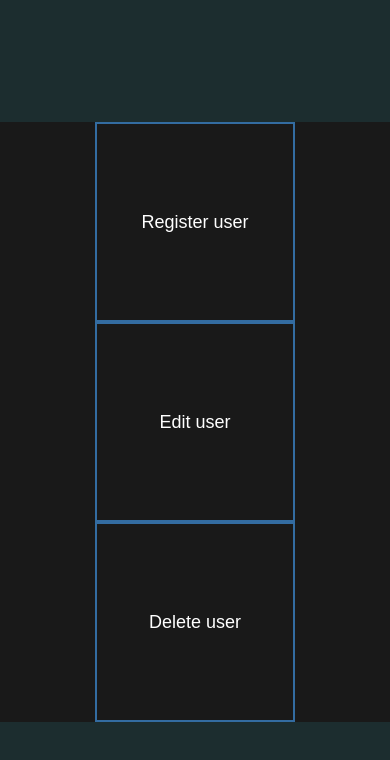
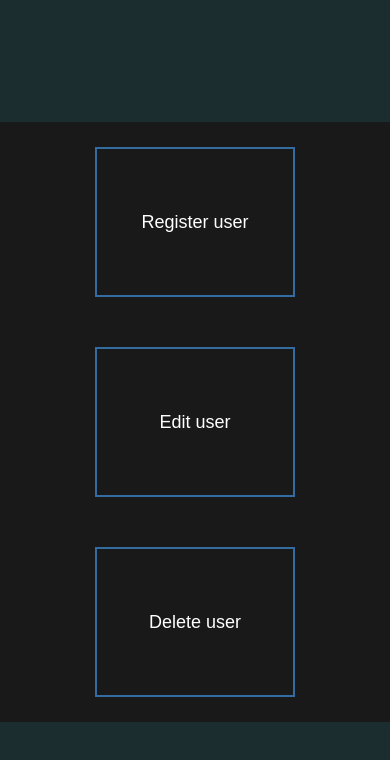
Before and after one commit to SolomonDeveloper/registerFireBase, a plain HTML site: page index.html in a window 390 px wide. Drawn offline with Linux system fonts and the light colour scheme.

Commit message:
adjusting button height

```diff
--- a/css/style.css
+++ b/css/style.css
@@ -123,4 +123,8 @@ input::placeholder{
         padding: 0;
         height: 600px;
     }
+
+    #register-user,#edit-user,#delete-user{
+        height: 150px;
+    }
 }
```
